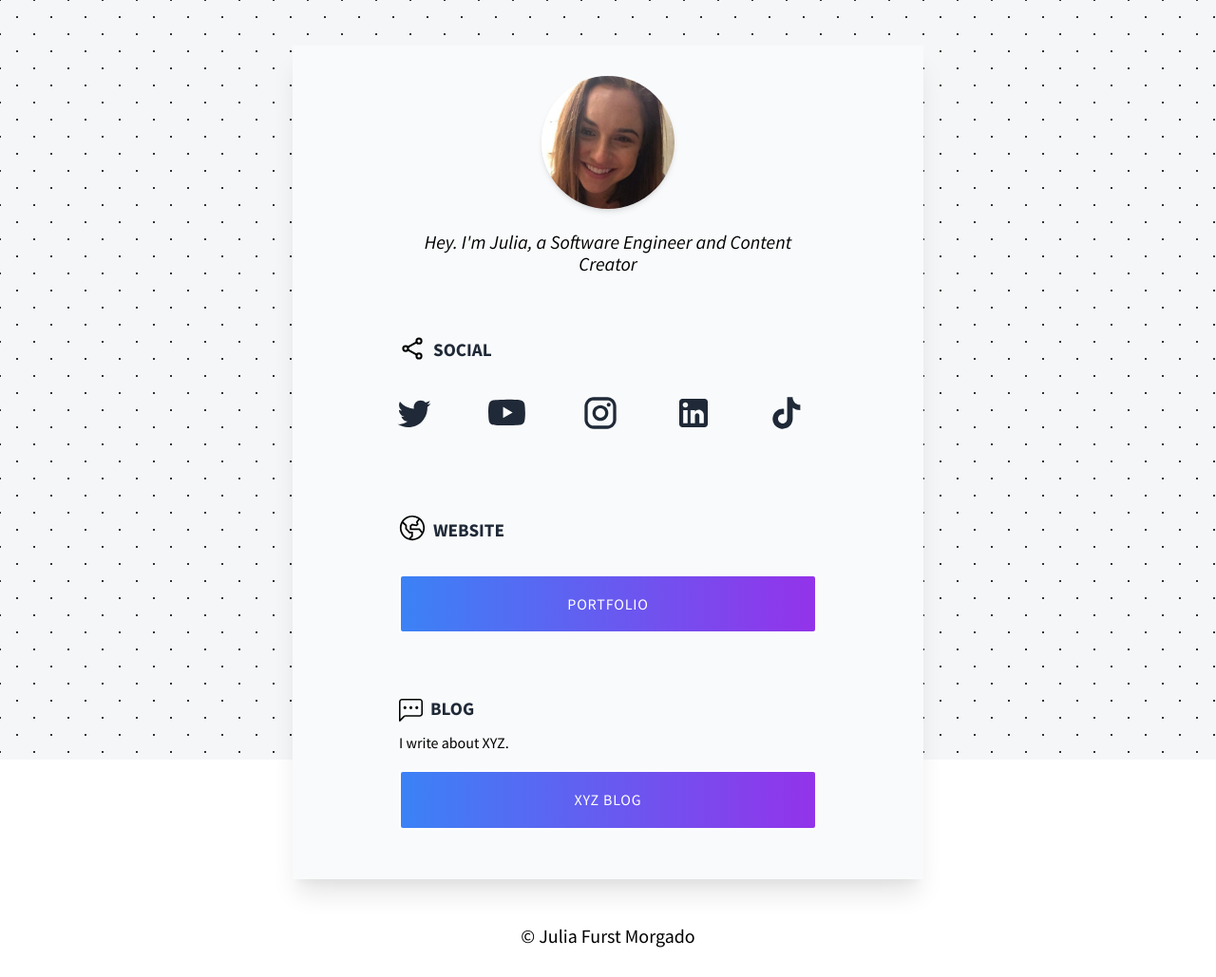
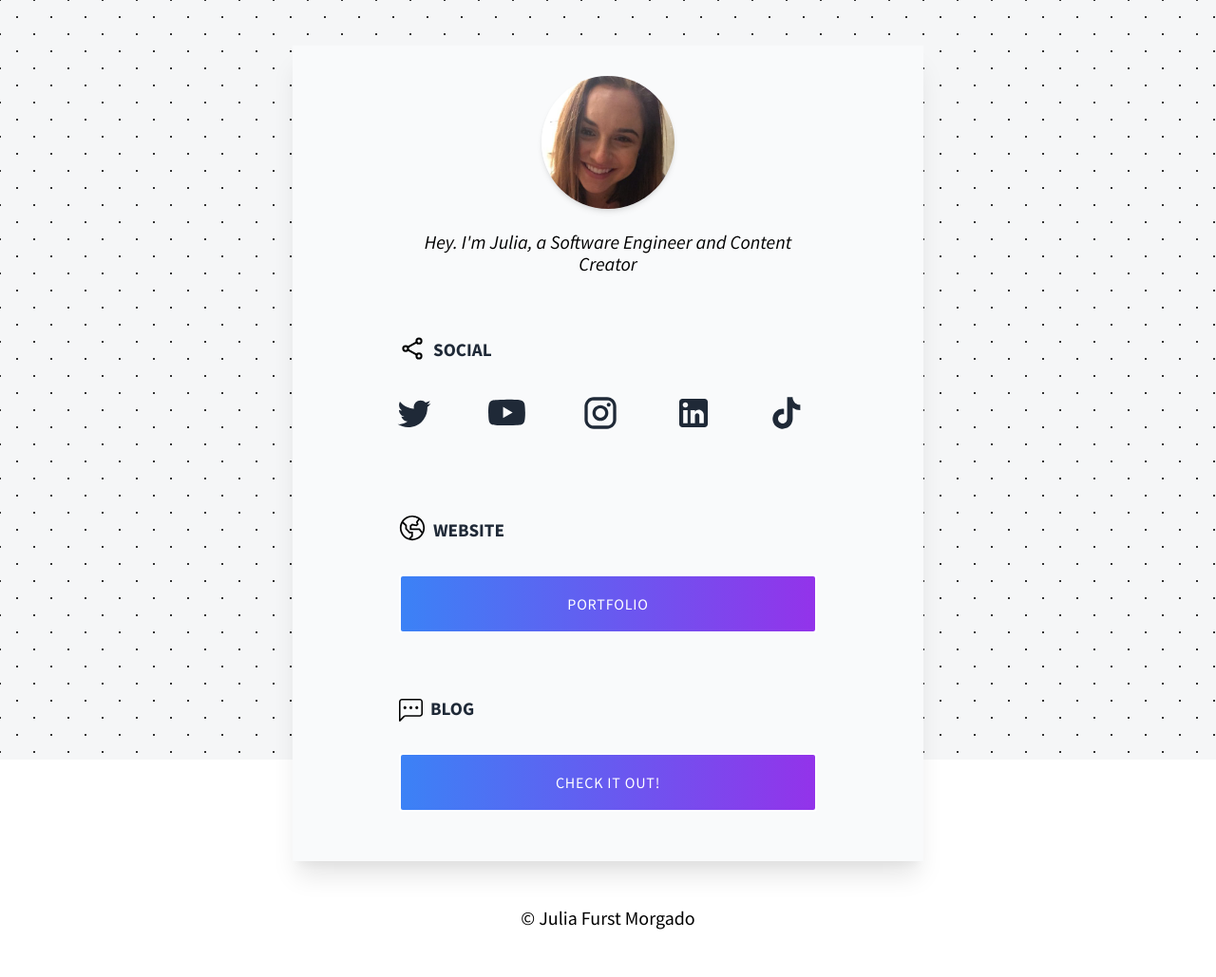
Before and after one commit to juliafmorgado/portfolio-links, a plain HTML site: page index.html in a window 1280 px wide. Shown: the whole page at 95% size. Drawn offline with Linux system fonts and the light colour scheme.

Commit message:
added blog component

```diff
--- a/index.html
+++ b/index.html
@@ -177,11 +177,11 @@
                     <h2>Blog</h2>
                 </div>
                 <!-- Subheader -->
-                <span>I write about XYZ.</span>
+                <!-- <span>I write about XYZ.</span> -->
 
                 <!-- Product Links -->
                 <div class="links_container bg">
-                    <a href="/">XYZ Blog</a>
+                    <a href="https://julia.hashnode.dev/">Check it out!</a>
                 </div>
             </div>
 
```
